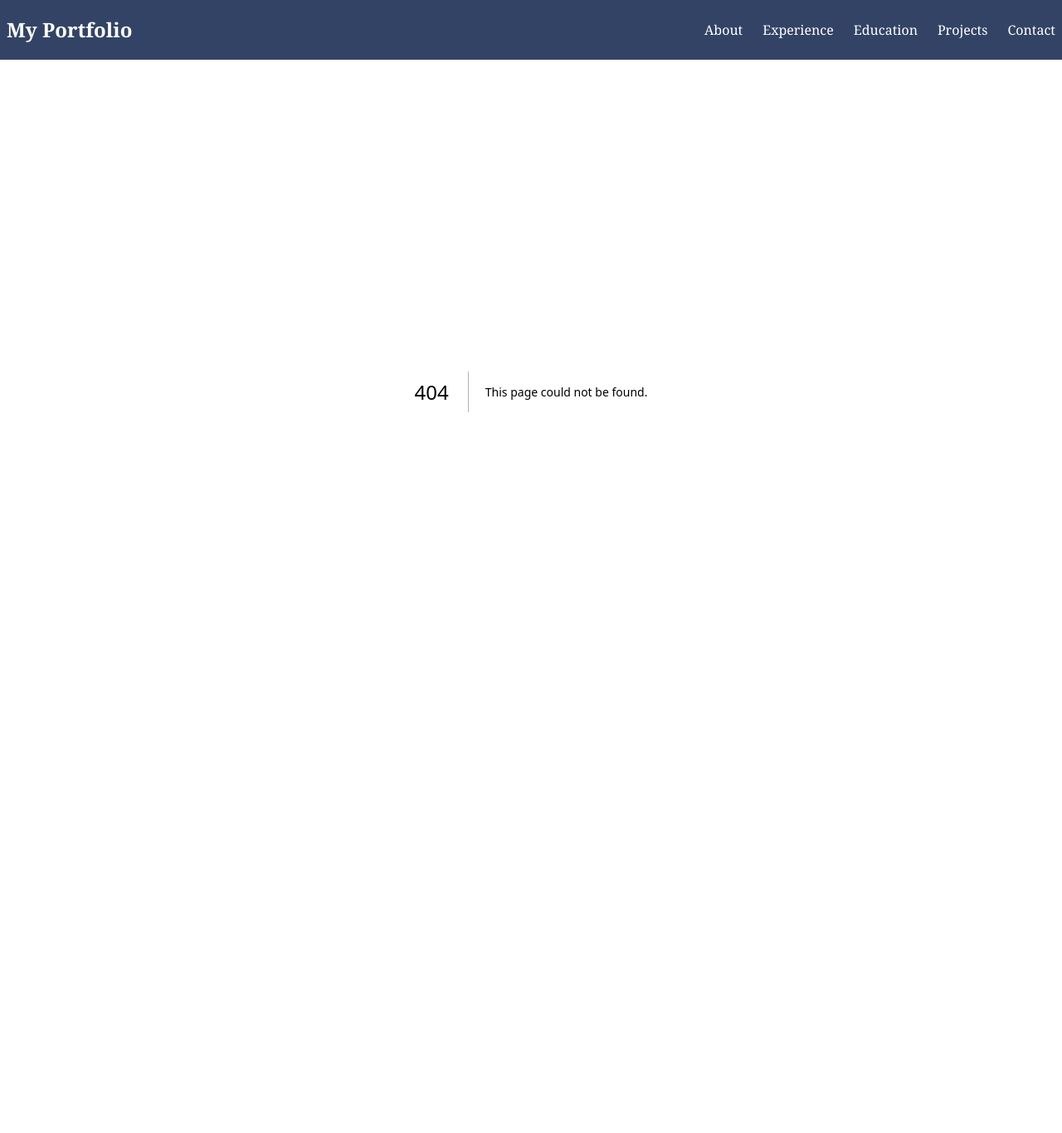
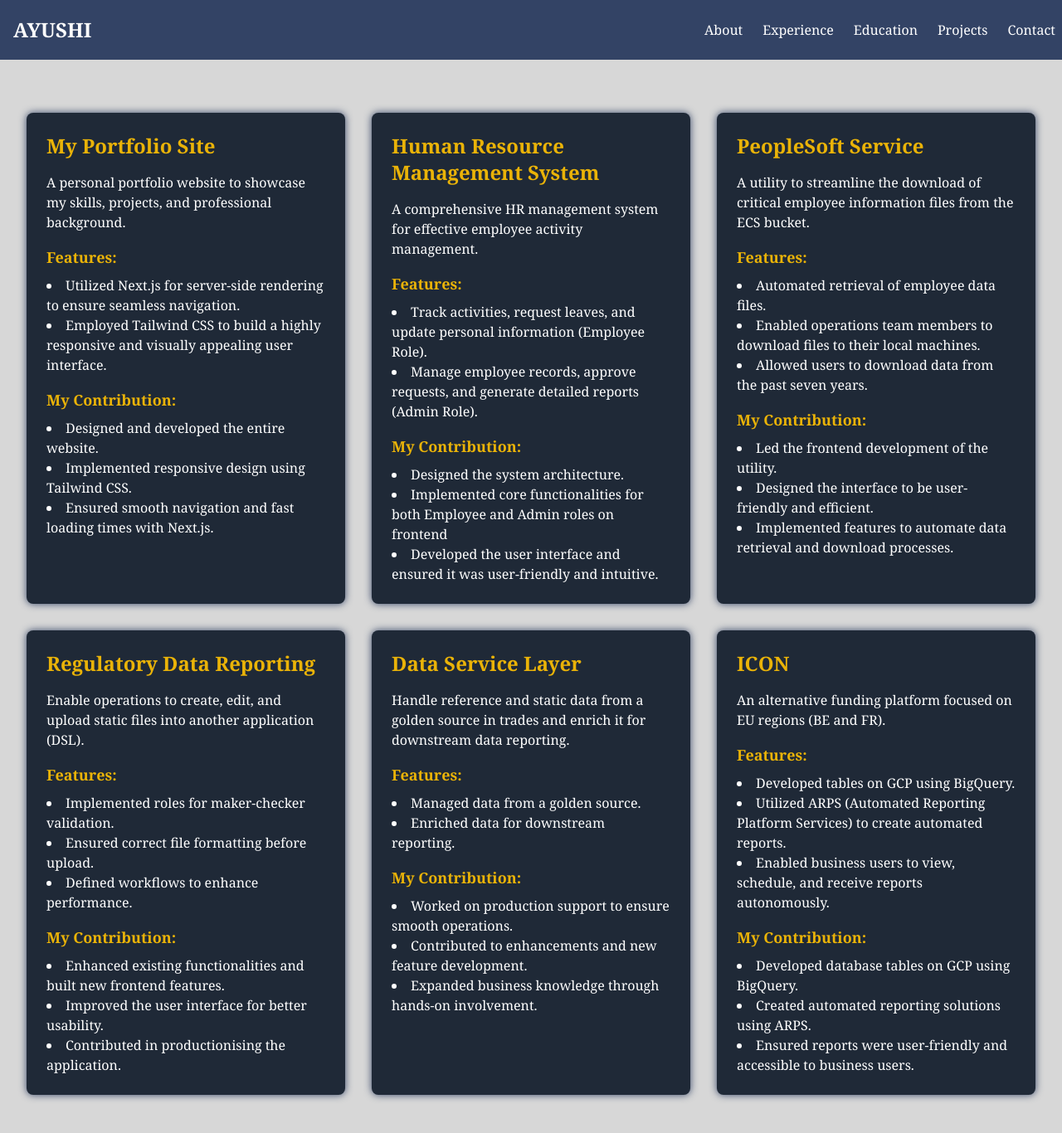
Before and after one commit to ayushi-2607/next-portfolio, a Next.js app: page /projects in a window 1280 px wide. Before the commit this address had no page. Shown: the top 1366 px of the page at 83% size. Before the commit the page ends 872 px from the top, so only its background shows below. Built offline with nearby package versions, Linux system fonts and the light colour scheme.

Commit message:
Projects page and some ui changes

```diff
--- a/src/app/about/page.tsx
+++ b/src/app/about/page.tsx
@@ -7,6 +7,7 @@ import { useEffect } from 'react';
 import AOS from 'aos';
 import 'aos/dist/aos.css';
 import {skills} from "../../constants/data/skills";
+import {achievements} from "../../constants/data/achievements";
 import {images} from "../../constants/data/images";
 import { GrAchievement } from "react-icons/gr";
 const About = () => {
@@ -17,12 +18,7 @@ const About = () => {
   }, []);
 
 
-  const achievements = ["Third position in a National Level Online Singing Competition","100 percent Attendance Award at Acropolis Institute of Technology and Research in 2019.","RGPV Chancellor’s scholarship in 2019.",
-     "Indore Nodals winner in sugam geet category organized by RGPV",
-     "First position at DAVV university in Aakshank (Naach),Indore in 2018",
-     "Awarded with the title of Miss. Discipline in 2017",
-     "Topper award in 2016"
-    ];
+
   return (
     <>
       <div className=" text-white flex flex-col items-center justify-center">
--- a/src/app/components/layout/Header.tsx
+++ b/src/app/components/layout/Header.tsx
@@ -15,7 +15,7 @@ const Header = () => {
         <div className="flex items-center justify-between py-3 md:py-5 md:block">
           <div>
 
-            <h2 className='ml-2 text-2xl font-bold'><Link href="/" className="hover:text-background">My Portfolio </Link></h2>
+            <h2 className='ml-2 text-2xl font-bold'><Link href="/" className="hover:text-yellow-400 ml-2">AYUSHI</Link></h2>
 
           </div>
           <div className='md:hidden' onClick={() => { setNavBar(!navVariable) }}>
@@ -28,13 +28,13 @@ const Header = () => {
         <div className={`flex-1 justify-self-center pb-3 mt-8 md:block md:pb-0 md:mt-0 ${navVariable ? "block" : "hidden"
           }`}>
           <div>
-            <div className='items-center justify-end space-y-3 md:flex md:space-x-6 md:space-y-0 mr-2'>
+            <div className='items-center justify-end space-y-3 md:flex md:space-x-6 md:space-y-0 mr-2 ml-3'>
               {NAV_ITEMS.map((item, index) => {
                 return (
                   <Link
                     href={`/${item.page}`}
                     className={
-                      "block lg:inline-block  hover:text-background"
+                      "block lg:inline-block hover:text-yellow-400"
                     }
 
                     onClick={() => setNavBar(!navVariable)}
--- a/src/app/experience/page.tsx
+++ b/src/app/experience/page.tsx
@@ -2,7 +2,9 @@
 import React, { useState } from 'react';
 import { easeIn, motion } from 'framer-motion';
 import { experiences } from '@/constants/data/experience';
-
+import { useEffect } from 'react';
+import AOS from 'aos';
+import 'aos/dist/aos.css';
 type Position = {
   position: string;
   duration: string;
@@ -11,6 +13,11 @@ type Position = {
 };
 
 const ExperienceSection = () => {
+  useEffect(() => {
+    AOS.init({
+      duration: 1000, // Animation duration in milliseconds
+    });
+  }, []);
   const [hoveredPosition, setHoveredPosition] = useState<Position | null>(null);
 
   return (
@@ -21,6 +28,7 @@ const ExperienceSection = () => {
 
         animate={{ boxShadow: ["0 0 10px #334365", "0 0 10px #334365", "0 0 10px #334365"] }}
         transition={{ duration: 2, repeat: Infinity }}
+        data-aos="fade-up"
     >
         <div key={index} className="relative mb-12 bg-white shadow-lg rounded-lg p-8">
           <img
--- /dev/null
+++ b/src/app/projects/page.tsx
@@ -0,0 +1,48 @@
+"use client"
+import React from 'react';
+import AOS from 'aos';
+import { easeIn, motion } from 'framer-motion';
+import 'aos/dist/aos.css';
+import { useEffect } from 'react';
+import {projects} from "../../constants/data/projects";
+export default function Home() {
+    useEffect(() => {
+        AOS.init({
+          duration: 1000, // Animation duration in milliseconds
+        });
+      }, []);
+    return (
+        <div className=" text-white py-16 px-8">
+            <div className="max-w-7xl mx-auto">
+
+                <div className="grid grid-cols-1 md:grid-cols-2 lg:grid-cols-3 gap-8">
+                    {projects.map((project, index) => (
+                        <motion.div
+
+                        animate={{ boxShadow: ["0 0 10px #334365", "0 0 10px #334365", "0 0 10px #334365"] }}
+
+                        key={index} className="bg-gray-800 p-6 rounded-lg shadow-lg" data-aos="fade-up">
+                        {/* <div key={index} className="bg-gray-800 p-6 rounded-lg shadow-lg" data-aos="fade-up"> */}
+                            <h3 className="text-2xl font-semibold text-yellow-500 mb-4">{project.title}</h3>
+                            <p className="text-base mb-4"> {project.objective}</p>
+                            <h4 className="text-lg font-bold text-yellow-500 mb-2">Features:</h4>
+                            <ul className="list-disc list-inside mb-4">
+                                {project.features.map((feature, idx) => (
+                                    <li key={idx} className="text-base font-extralight">{feature}</li>
+                                ))}
+                            </ul>
+                            <h4 className="text-lg font-bold text-yellow-500 mb-2">My Contribution:</h4>
+                            <ul className="list-disc list-inside">
+                                {project.contribution.map((contribution, idx) => (
+                                    <li key={idx} className="text-base">{contribution}</li>
+                                ))}
+                            </ul>
+                        {/* </div> */}
+                        </motion.div>
+                    ))}
+
+                </div>
+            </div>
+        </div>
+    );
+}
--- /dev/null
+++ b/src/constants/data/achievements.tsx
@@ -0,0 +1,6 @@
+export const achievements = ["Third position in a National Level Online Singing Competition","100 percent Attendance Award at Acropolis Institute of Technology and Research in 2019.","RGPV Chancellor’s scholarship in 2019.",
+"Indore Nodals winner in sugam geet category organized by RGPV",
+"First position at DAVV university in Aakshank (Naach),Indore in 2018",
+"Awarded with the title of Miss. Discipline in 2017",
+"Topper award in 2016"
+];
--- /dev/null
+++ b/src/constants/data/projects.tsx
@@ -0,0 +1,83 @@
+export const projects = [
+    {
+        title: "My Portfolio Site",
+        objective: "A personal portfolio website to showcase my skills, projects, and professional background.",
+        features: [
+            "Utilized Next.js for server-side rendering to ensure seamless navigation.",
+            "Employed Tailwind CSS to build a highly responsive and visually appealing user interface."
+        ],
+        contribution: [
+            "Designed and developed the entire website.",
+            "Implemented responsive design using Tailwind CSS.",
+            "Ensured smooth navigation and fast loading times with Next.js."
+        ]
+    },
+    {
+        title: "Human Resource Management System",
+        objective: "A comprehensive HR management system for effective employee activity management.",
+        features: [
+            "Track activities, request leaves, and update personal information (Employee Role).",
+            "Manage employee records, approve requests, and generate detailed reports (Admin Role)."
+        ],
+        contribution: [
+            "Designed the system architecture.",
+            "Implemented core functionalities for both Employee and Admin roles on frontend",
+            "Developed the user interface and ensured it was user-friendly and intuitive."
+        ]
+    },
+    {
+        title: "PeopleSoft Service",
+        objective: "A utility to streamline the download of critical employee information files from the ECS bucket.",
+        features: [
+            "Automated retrieval of employee data files.",
+            "Enabled operations team members to download files to their local machines.",
+            "Allowed users to download data from the past seven years."
+        ],
+        contribution: [
+            "Led the frontend development of the utility.",
+            "Designed the interface to be user-friendly and efficient.",
+            "Implemented features to automate data retrieval and download processes."
+        ]
+    },
+    {
+        title: "Regulatory Data Reporting",
+        objective: "Enable operations to create, edit, and upload static files into another application (DSL).",
+        features: [
+            "Implemented roles for maker-checker validation.",
+            "Ensured correct file formatting before upload.",
+            "Defined workflows to enhance performance."
+        ],
+        contribution: [
+            "Enhanced existing functionalities and built new frontend features.",
+            "Improved the user interface for better usability.",
+            "Contributed in productionising the application."
+        ]
+    },
+    {
+        title: "Data Service Layer",
+        objective: "Handle reference and static data from a golden source in trades and enrich it for downstream data reporting.",
+        features: [
+            "Managed data from a golden source.",
+            "Enriched data for downstream reporting."
+        ],
+        contribution: [
+            "Worked on production support to ensure smooth operations.",
+            "Contributed to enhancements and new feature development.",
+            "Expanded business knowledge through hands-on involvement."
+        ]
+    },
+    {
+        title: "ICON",
+        objective: "An alternative funding platform focused on EU regions (BE and FR).",
+        features: [
+            "Developed tables on GCP using BigQuery.",
+            "Utilized ARPS (Automated Reporting Platform Services) to create automated reports.",
+            "Enabled business users to view, schedule, and receive reports autonomously."
+        ],
+        contribution: [
+            "Developed database tables on GCP using BigQuery.",
+            "Created automated reporting solutions using ARPS.",
+            "Ensured reports were user-friendly and accessible to business users."
+        ]
+    }
+];
--- a/src/constants/data/socials.tsx
+++ b/src/constants/data/socials.tsx
@@ -1,6 +1,6 @@
 import { IconType } from 'react-icons';
 import { FaGithub, FaLinkedinIn, FaYoutube, FaTwitter } from 'react-icons/fa';
-
+import { FaSquareXTwitter } from "react-icons/fa6";
 export interface Social {
   icon: IconType;
   path: string;
@@ -10,5 +10,5 @@ export const socials: Social[] = [
   { icon: FaGithub, path: "https://github.com/ayushi-2607"},
   { icon: FaLinkedinIn, path: "https://in.linkedin.com/in/ayushi-lonkar-470357179" },
   { icon: FaYoutube, path: "https://www.youtube.com/@ayushilonkar6460" },
-  { icon: FaTwitter, path: "https://twitter.com" },
+  { icon: FaSquareXTwitter, path: "https://x.com/LonkarAyus3795" },
 ];
```
